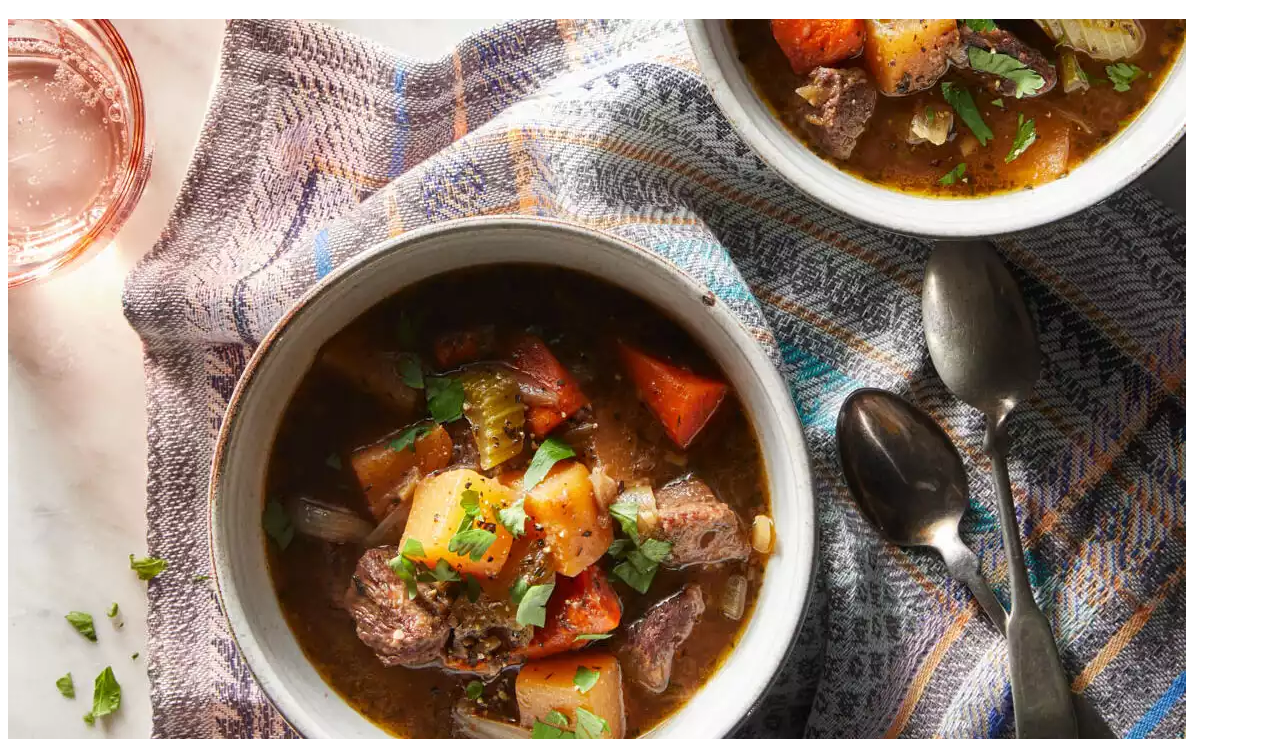
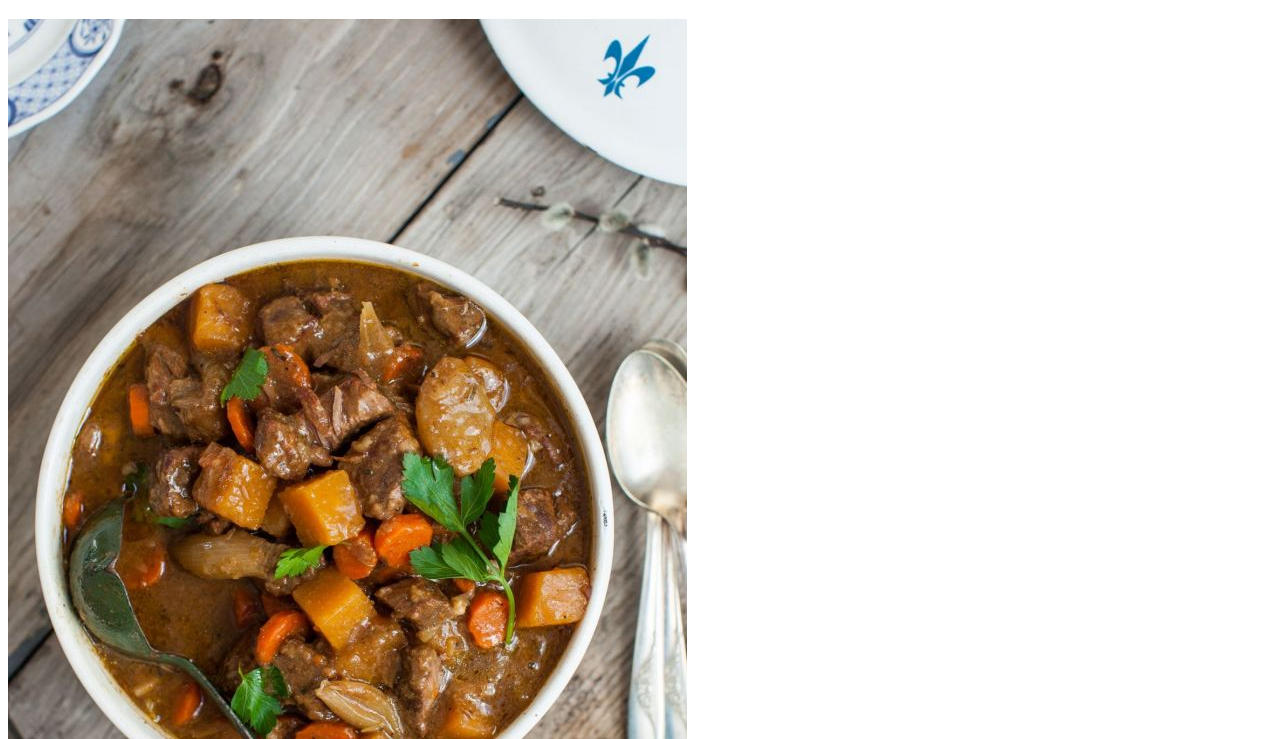
Before and after one commit to CiberGuivre/odin-recipes, a plain HTML site: page recipes/beefstew.html in a window 1280 px wide. Shown: the part 61-800 px from the top of the page. Drawn offline with Linux system fonts and the light colour scheme.

Commit message:
Changed rutabaga beef stew img

```diff
--- a/recipes/beefstew.html
+++ b/recipes/beefstew.html
@@ -7,7 +7,7 @@
 
     <body>
         <h1>Rutabaga Beef Stew</h1>
-        <img src="/odin-recipes/images/beefstew.webp">
+        <img src="/odin-recipes/images/beefstew.jpg" alt="Beef Stew">
         <h2>Best Beef Stew</h2>
         <p>It's a tasty stew, maybe potentially even the best. This stew recipe has been passed
             down generation, to generation. Add your own twist to your liking!
```
Also changed, not shown: images/beefstew.jpg (added), images/beefstew.webp (deleted).
